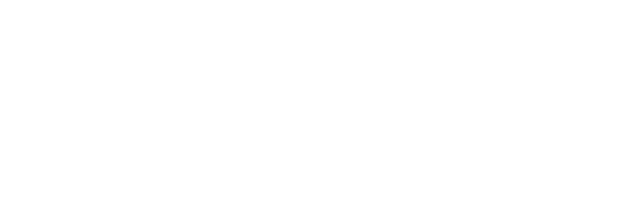
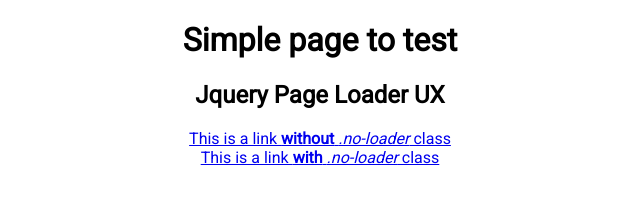
Before and after one commit to Nik0w/JqueryLoaderUX, a plain HTML site: page index.html in a window 1280 px wide. Shown: the whole page, without its empty margins (320-960 px from the left). Drawn offline with nearby package versions, Linux system fonts and the light colour scheme.

Commit message:
Finalisation des fichiers

```diff
--- a/index.html
+++ b/index.html
@@ -3,32 +3,32 @@
 <head>
 	<meta charset="UTF-8">
 	<title>Jquery Page Loader UX</title>
-	 <link href="style.css" rel="stylesheet">
+ 	<link href="style.css" rel="stylesheet">
+ 	<link href="https://fonts.googleapis.com/css?family=Roboto" rel="stylesheet">
+ 	<style>
+ 		body{
+ 			font-family: 'Roboto', sans-serif;
+ 			text-align: center;
+ 		}
+ 		a{
+ 			display: block;
+ 		}
+ 	</style>
 </head>
 <body>
+
+	<h1>Simple page to test</h1>
+	<h2>Jquery Page Loader UX</h2>
+
+	<a href="#">This is a link <b>without</b> <i>.no-loader</i> class</a>
+
+	<a href="#" class="no-loader">This is a link <b>with</b> <i>.no-loader</i> class</a>
+
 
 	<script src="https://code.jquery.com/jquery-3.3.1.min.js" integrity="sha256-FgpCb/KJQlLNfOu91ta32o/NMZxltwRo8QtmkMRdAu8=" crossorigin="anonymous"></script>
 	<link rel="stylesheet" href="https://use.fontawesome.com/releases/v5.3.1/css/all.css" integrity="sha384-mzrmE5qonljUremFsqc01SB46JvROS7bZs3IO2EmfFsd15uHvIt+Y8vEf7N7fWAU" crossorigin="anonymous">
 
-	<script>
-		$(document).ready(function(){
-
-			//_______________________________
-			//
-			//            UX
-			//_______________________________
-
-			//Page switching loader
-
-			$('a').not('.no-loader').on('click',function(ev){
-				//ev.preventDefault();
-				$('body').prepend('<div class="pageLoader"><i class="fas fa-spinner"></i></div>');
-
-			});
-
-		});
-
-	</script>
+	<script src="script.js"></script>
 
 </body>
 </html>
--- /dev/null
+++ b/script.js
@@ -0,0 +1,16 @@
+$(document).ready(function(){
+
+	//_______________________________
+	//
+	//            UX
+	//_______________________________
+
+	//Page switching loader
+
+	$('a').not('.no-loader').on('click',function(ev){
+		//ev.preventDefault();
+		$('body').prepend('<div class="pageLoader"><i class="fas fa-spinner"></i></div>');
+
+	});
+
+});
--- a/style.css
+++ b/style.css
@@ -28,7 +28,7 @@
     top: 50%;
     position: absolute;
     margin-left: -25px;
-    color: #ffb500;
+    color: #181818;
     -webkit-animation: rotate360 1s ease infinite;
 	        animation: rotate360 1s ease infinite;
 }
```
